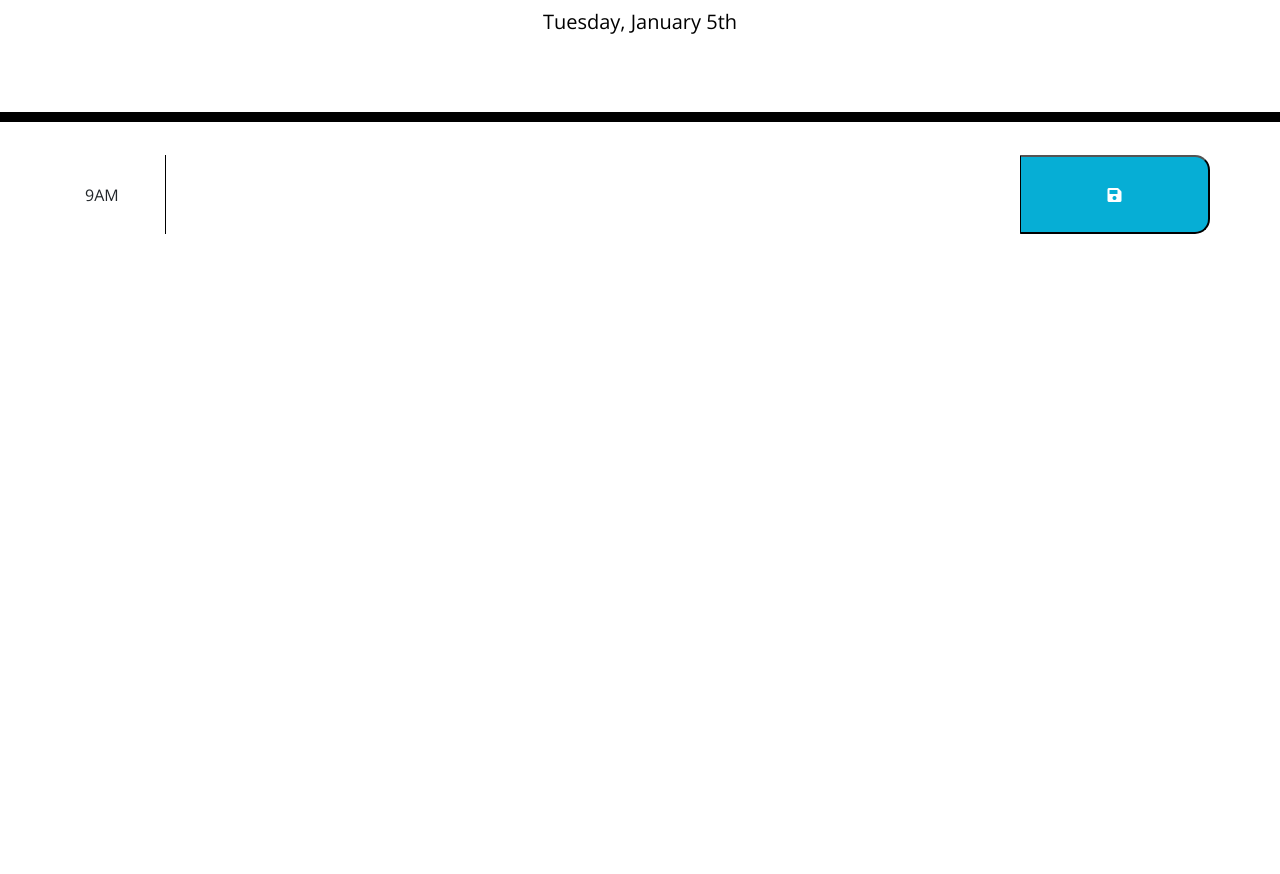
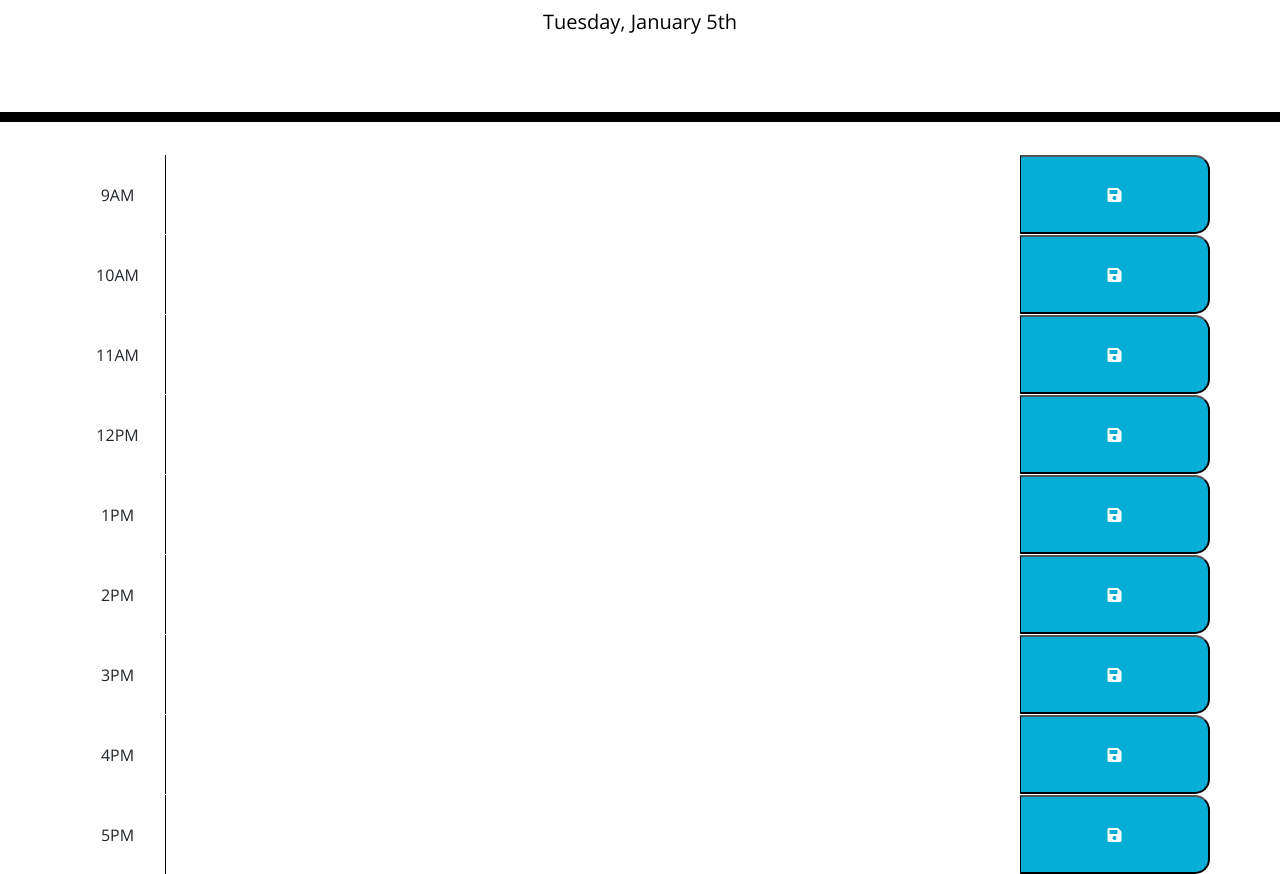
Before and after one commit to RyanKirkland86/day-planner, a plain HTML site: page index.html in a window 1280 px wide. Shown: the part 182-1056 px from the top of the page. Before the commit the page ends 800 px from the top, so only its background shows below. Drawn offline with nearby package versions, Linux system fonts and the light colour scheme.

Commit message:
Added all time blocks with proper div classes coordinating to CSS

```diff
--- a/index.html
+++ b/index.html
@@ -30,6 +30,7 @@
     </header>
     <div class="container">
       <!-- Timeblocks go here -->
+      <div class="time-block">
         <div class="row">
           <!--Add a div for the hour block-->
           <div class="col-sm-1" id="9">
@@ -41,6 +42,103 @@
           <button class="saveBtn col-sm-2" type="button"><i class="fas fa-save"></i></button>
         </div>
       </div>
+      <div class="time-block">
+        <div class="row">
+          <!--Add a div for the hour block-->
+          <div class="col-sm-1" id="10">
+            10AM
+          </div>
+          <!--Add a div for the text input-->
+          <textarea class="col-sm-9" class="text-box"></textarea>
+          <!--Add a div for the save button-->
+          <button class="saveBtn col-sm-2" type="button"><i class="fas fa-save"></i></button>
+        </div>
+      </div>
+      <div class="time-block">
+        <div class="row">
+          <!--Add a div for the hour block-->
+          <div class="col-sm-1" id="11">
+            11AM
+          </div>
+          <!--Add a div for the text input-->
+          <textarea class="col-sm-9" class="text-box"></textarea>
+          <!--Add a div for the save button-->
+          <button class="saveBtn col-sm-2" type="button"><i class="fas fa-save"></i></button>
+        </div>
+      </div>
+      <div class="time-block">
+        <div class="row">
+          <!--Add a div for the hour block-->
+          <div class="col-sm-1" id="12">
+            12PM
+          </div>
+          <!--Add a div for the text input-->
+          <textarea class="col-sm-9" class="text-box"></textarea>
+          <!--Add a div for the save button-->
+          <button class="saveBtn col-sm-2" type="button"><i class="fas fa-save"></i></button>
+        </div>
+      </div>
+      <div class="time-block">
+        <div class="row">
+          <!--Add a div for the hour block-->
+          <div class="col-sm-1" id="13">
+            1PM
+          </div>
+          <!--Add a div for the text input-->
+          <textarea class="col-sm-9" class="text-box"></textarea>
+          <!--Add a div for the save button-->
+          <button class="saveBtn col-sm-2" type="button"><i class="fas fa-save"></i></button>
+        </div>
+      </div>
+      <div class="time-block">
+        <div class="row">
+          <!--Add a div for the hour block-->
+          <div class="col-sm-1" id="14">
+            2PM
+          </div>
+          <!--Add a div for the text input-->
+          <textarea class="col-sm-9" class="text-box"></textarea>
+          <!--Add a div for the save button-->
+          <button class="saveBtn col-sm-2" type="button"><i class="fas fa-save"></i></button>
+        </div>
+      </div>
+      <div class="time-block">
+        <div class="row">
+          <!--Add a div for the hour block-->
+          <div class="col-sm-1" id="15">
+            3PM
+          </div>
+          <!--Add a div for the text input-->
+          <textarea class="col-sm-9" class="text-box"></textarea>
+          <!--Add a div for the save button-->
+          <button class="saveBtn col-sm-2" type="button"><i class="fas fa-save"></i></button>
+        </div>
+      </div>
+      <div class="time-block">
+        <div class="row">
+          <!--Add a div for the hour block-->
+          <div class="col-sm-1" id="16">
+            4PM
+          </div>
+          <!--Add a div for the text input-->
+          <textarea class="col-sm-9" class="text-box"></textarea>
+          <!--Add a div for the save button-->
+          <button class="saveBtn col-sm-2" type="button"><i class="fas fa-save"></i></button>
+        </div>
+      </div>
+      <div class="time-block">
+        <div class="row">
+          <!--Add a div for the hour block-->
+          <div class="col-sm-1" id="17">
+            5PM
+          </div>
+          <!--Add a div for the text input-->
+          <textarea class="col-sm-9" class="text-box"></textarea>
+          <!--Add a div for the save button-->
+          <button class="saveBtn col-sm-2" type="button"><i class="fas fa-save"></i></button>
+        </div>
+      </div>
+    </div>
 
     <script src="https://cdnjs.cloudflare.com/ajax/libs/jquery/3.2.1/jquery.min.js"></script>
     <script src="https://cdnjs.cloudflare.com/ajax/libs/moment.js/2.24.0/moment.min.js"></script>
```
Lines whose indentation alone changed are shown as unchanged.
